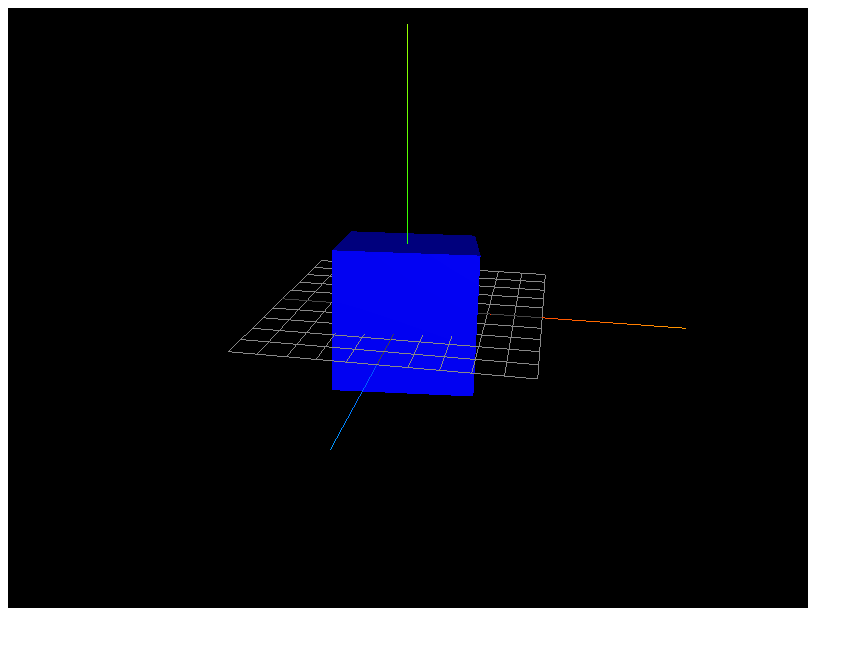
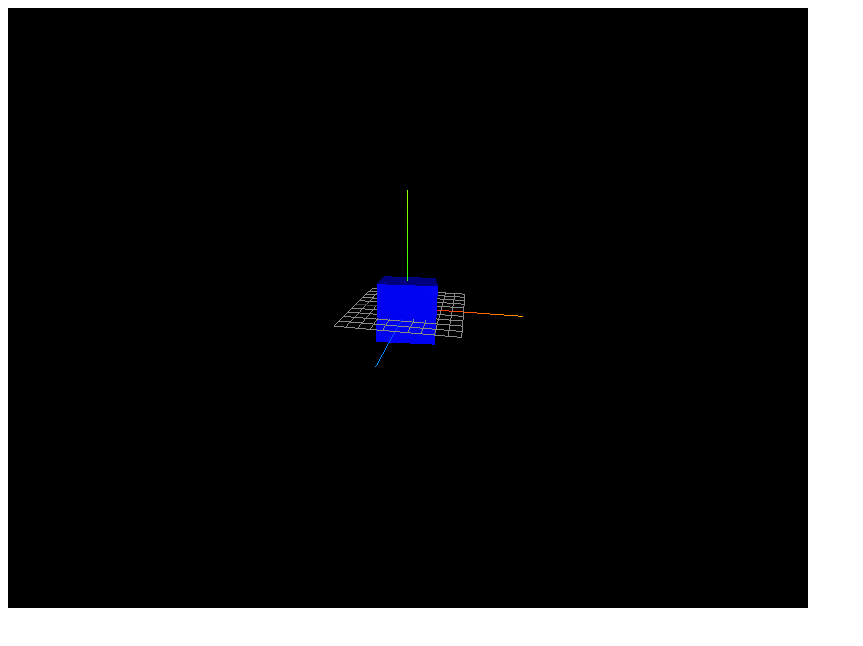
Before and after one commit to IgariR/CG_5.1, a plain HTML site: page sample1.html in a window 1280 px wide. Shown: the whole page, without its empty margins (0-863 px from the left). Drawn offline with nearby package versions, Linux system fonts and the light colour scheme.

Commit message:
Update sample1.html

```diff
--- a/sample1.html
+++ b/sample1.html
@@ -23,7 +23,7 @@
         const scene = new THREE.Scene();
 
         // カメラを作成
-        const camera = new THREE.PerspectiveCamera(45, width / height);
+        const camera = new THREE.PerspectiveCamera(90, width / height);
         // カメラの初期座標を設定
         camera.position.set(1, 2, 5); //位置を指定
         camera.lookAt(0, 0, 0); //見つめる方向
```
